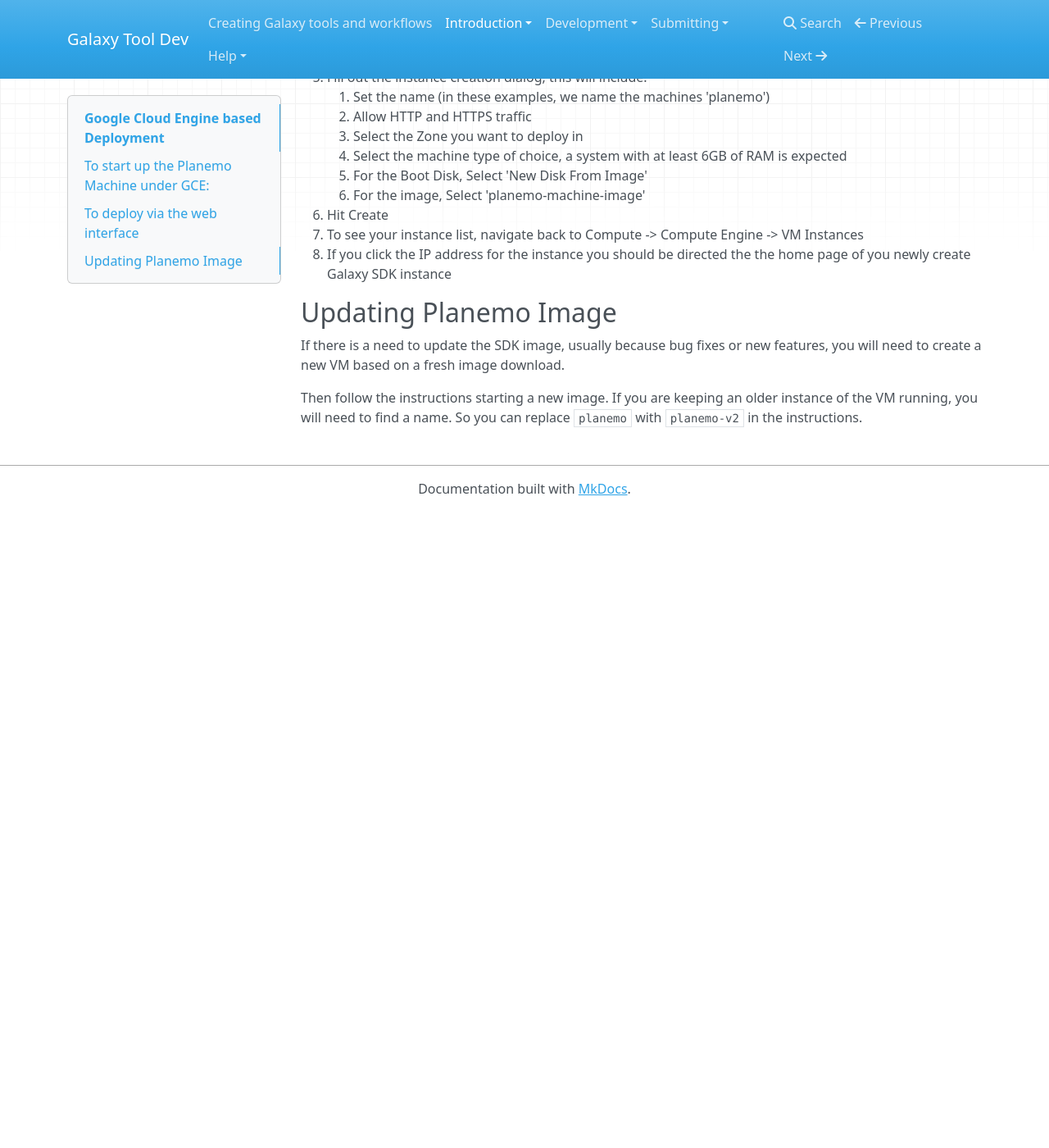
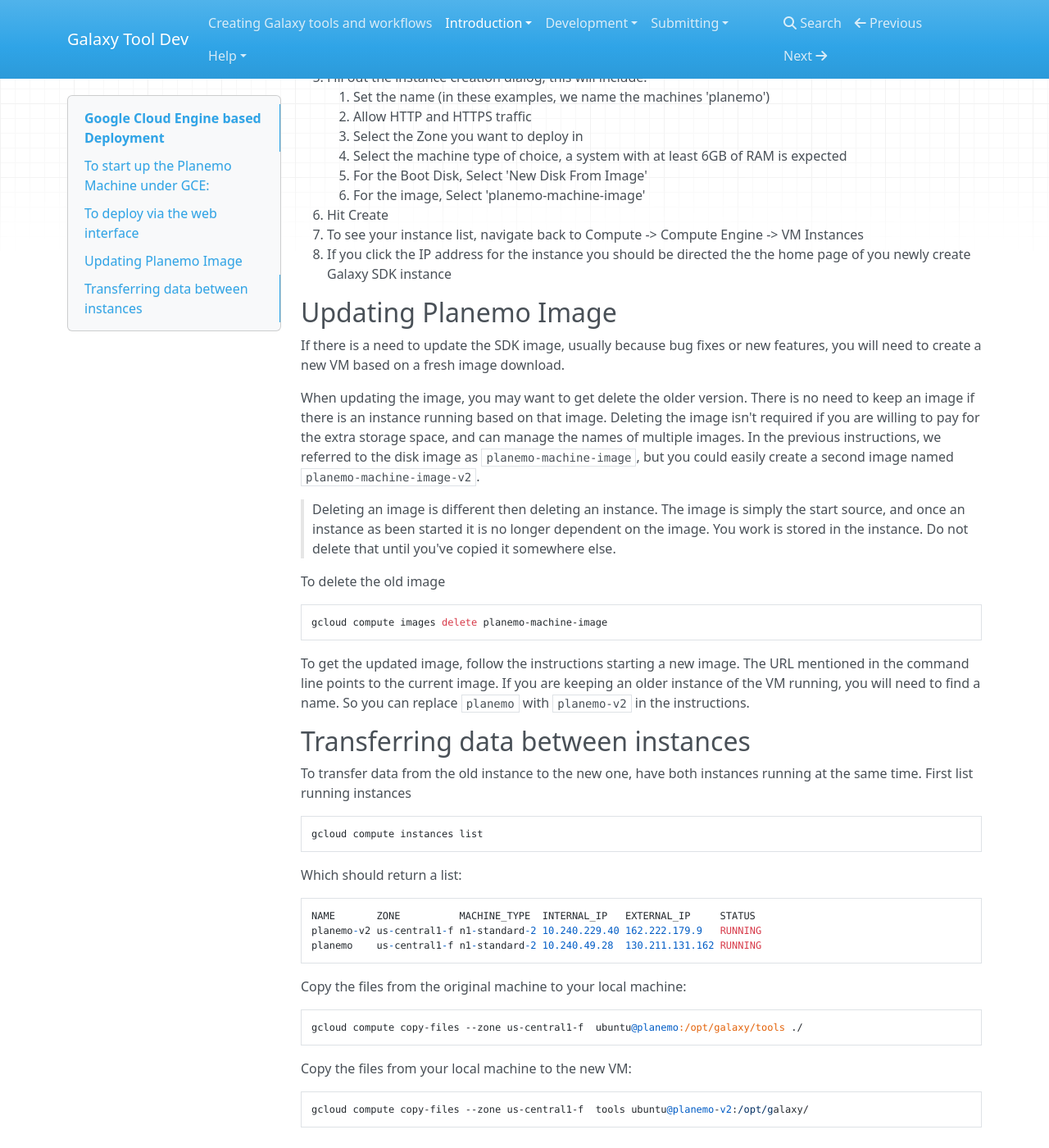
Before and after one commit to kellrott/galaxy-tooldev-docs, an MkDocs documentation site: the page built from docs/01_GCE.md, in a window 1280 px wide and 1400 px high, scrolled down 2153 px. Shown: the whole window at 82% size. Built offline with MkDocs 1.6.1, drawn with Linux system fonts in a browser that asks for light colours; nearby versions of some CDN libraries; old or Windows-style settings are respelled for this version of MkDocs; before the commit the page ends 2777 px from its top, so only the background shows below that.

Commit message:
Adding instructions about migrating data between VMs

````diff
--- a/docs/01_GCE.md
+++ b/docs/01_GCE.md
@@ -112,7 +112,38 @@ create Galaxy SDK instance
 
 Updating Planemo Image
 ----------------------
-
 If there is a need to update the SDK image, usually because bug fixes or new features, you will need to create a new VM based on a fresh image download.
 
-Then follow the instructions starting a new image. If you are keeping an older instance of the VM running, you will need to find a name. So you can replace `planemo` with `planemo-v2` in the instructions.
+When updating the image, you may want to get delete the older version. There is no need to keep an image if there is an instance running based on that image. Deleting the image isn't required if you are willing to pay for the extra storage space, and can manage the names of multiple images. In the previous instructions, we referred to the disk image as `planemo-machine-image`, but you could easily create a second image named `planemo-machine-image-v2`.
+
+>Deleting an image is different then deleting an instance. The image is simply the start source, and once an instance as been started it is no longer dependent on the image. You work is stored in the instance. Do not delete that until you've copied it somewhere else.
+
+To delete the old image
+```
+gcloud compute images delete planemo-machine-image
+```
+
+To get the updated image, follow the instructions starting a new image. The URL mentioned in the command line points to the current image. If you are keeping an older instance of the VM running, you will need to find a name. So you can replace `planemo` with `planemo-v2` in the instructions.
+
+Transferring data between instances
+-----------------------------------
+To transfer data from the old instance to the new one, have both instances running at the same time. First list running instances
+```
+gcloud compute instances list
+```
+Which should return a list:
+```
+NAME       ZONE          MACHINE_TYPE  INTERNAL_IP   EXTERNAL_IP     STATUS
+planemo-v2 us-central1-f n1-standard-2 10.240.229.40 162.222.179.9   RUNNING
+planemo    us-central1-f n1-standard-2 10.240.49.28  130.211.131.162 RUNNING
+```
+
+Copy the files from the original machine to your local machine:
+```
+gcloud compute copy-files --zone us-central1-f  ubuntu@planemo:/opt/galaxy/tools ./
+```
+
+Copy the files from your local machine to the new VM:
+```
+gcloud compute copy-files --zone us-central1-f  tools ubuntu@planemo-v2:/opt/galaxy/
+```
````
Also changed, not shown: alt_docs/gce_manage.md (+0 -6 lines).
